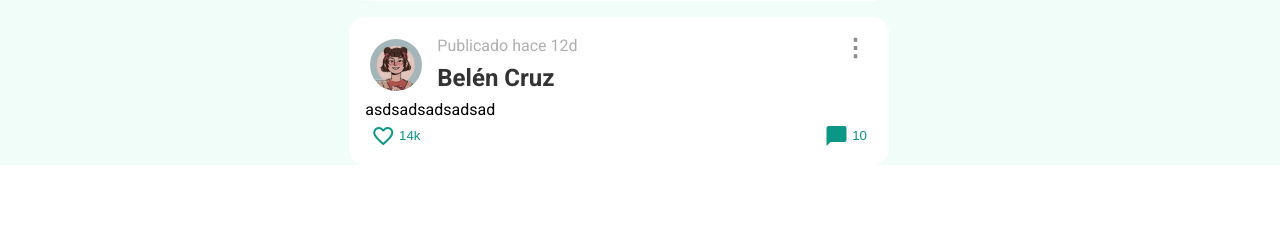
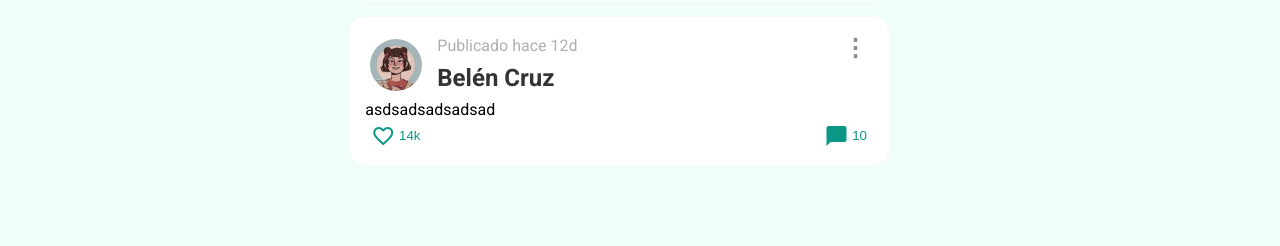
Before and after one commit to Jcova2003/Proyecto-ATI-Grupo-5, a Django app: page /es/ in a window 1280 px wide. Shown: the part 1060-1306 px from the top of the page. Before the commit the page ends 1225 px from the top, so only its background shows below. Run offline with Django 5.2, Linux system fonts and the light colour scheme; data comes from the database, SQL or seed files in the repository.

Commit message:
Agregar footer a base.html

```diff
--- a/main_app/static/main_app/css/style.css
+++ b/main_app/static/main_app/css/style.css
@@ -53,6 +53,11 @@ body {
   background-color: var(--green-50);
   margin: 0;
   font-size: clamp(var(--p-mobile), var(--p-desktop), var(--p-desktop));
+}
+
+footer {
+  margin-top: 1rem;
+  height: 65px;
 }
 
 .icon {
@@ -367,6 +372,7 @@ input[type="file"] {
   display: flex;
   flex-wrap: wrap;
   text-decoration: none;
+  cursor: pointer;
 }
 
 .feed .user-info .profile-picture {
@@ -1003,7 +1009,7 @@ input[type="file"] {
 /* Estilos para el perfil */
 
 .profile-content {
-    width: 85%;
+    width: 75%;
 }
 
 .user-profile-info {
--- a/main_app/templates/base.html
+++ b/main_app/templates/base.html
@@ -76,6 +76,8 @@
         {% include 'friendListTemplate.html' with data=friendList %}
     </main>
 
+    <footer></footer>
+
     <!-- Tu JavaScript personalizado -->
     <script src="{% static 'main_app/js/script.js' %}"></script>
 
--- a/main_app/templates/profile.html
+++ b/main_app/templates/profile.html
@@ -13,7 +13,7 @@
     <div class="user-profile-wrapper">
         <div class="user-profile-container">
 
-          <img class="profile-picture" src="{{ user.foto }}">
+          <img class="profile-picture" src="{{ user.pfp_url }}">
 
         <div class="user-profile-info">
           <label class="profile-card-name">{{ user.nombre|safe }}</label>
```
